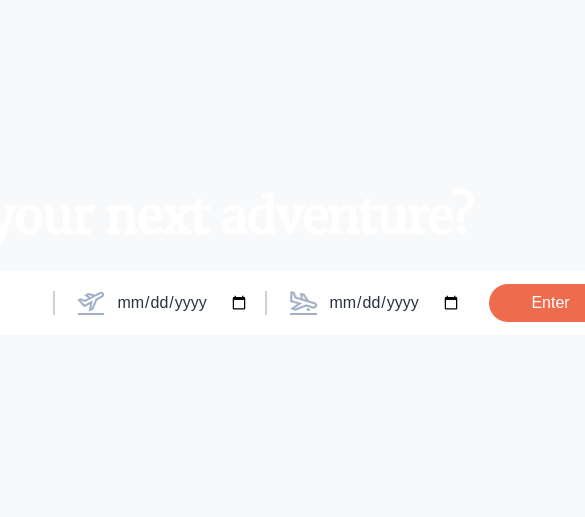
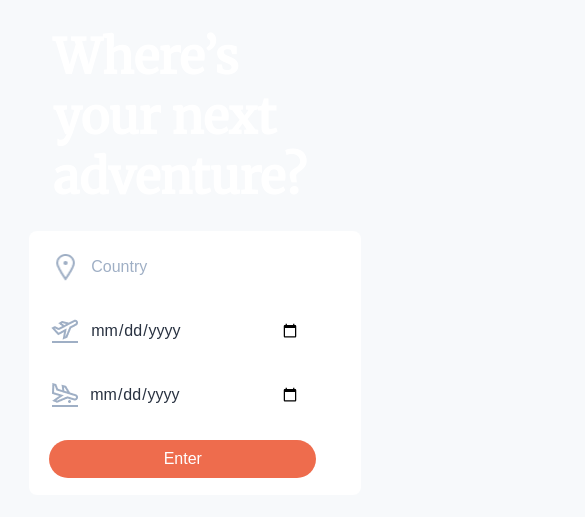
Before and after one commit to AndrewChZ/udacity-travel-journal, a website built with webpack: page src/client/views/index.html in a window 390 px wide. Shown: the part 173-690 px from the top of the page, 585 px wide, since content can reach past the window. Built offline with nearby package versions, Linux system fonts and the light colour scheme; no server answers; files whose address does not match are found by name; a web font is replaced by a local one.

Commit message:
added in media queries for homepage

```diff
--- a/src/client/script/form-button.js
+++ b/src/client/script/form-button.js
@@ -91,15 +91,23 @@ function displaySearchInput() {
     <div id="search-input">
         <h2>Where’s your next adventure?</h2>
         <form>
+            <div id="form-country">
                 <img src="../client/img/icn_location.png" class="searchIcon">
                 <input type="text" placeholder="Country" id="country-field"></input>
-            <div class="search-divider"></div>
+            </div>
+            <!-- <div class="search-divider"></div> -->
+            <div id="form-depart">
                 <img src="../client/img/icn_flight-depart.png" class="searchIcon">
                 <input type="date" id="startDate" placeholder="From"></input>
-            <div class="search-divider"></div>
+            </div>
+            <!-- <div class="search-divider"></div> -->
+            <div id="form-arrive">
                 <img src="../client/img/icn_flight-arrive.png" class="searchIcon">
                 <input type="date" id="endDate" placeholder="To"></input>
+            </div>
+            <div id="form-button">
                 <input type="submit" id="fetch-button" value="Enter">
+            </div>
         </form>
     </div>
 </div>
--- a/src/client/style/style.scss
+++ b/src/client/style/style.scss
@@ -49,7 +49,8 @@ input:focus {
 input[type=submit]  {
   // flex-grow: auto;
   // flex-basis: auto;
-  margin: 0.75rem;
+  width: 100%;
+  margin: 0;
   padding: 0.625rem 2.625rem;
   background-color: $color-orange;
   border-radius: 3.75rem;
@@ -63,6 +64,9 @@ input[type=submit]:hover {
 
 input[type=text]  {
   flex-grow: 3;
+}
+input[type=date]  {
+  width: 100%;
 }
 
 input[type=text]::placeholder  {
@@ -99,19 +103,38 @@ body {
 
 
       form {
-        display: flex;
         background-color: $color-white;
         border-radius: 5.375rem;
         justify-content: space-between;
         margin: 0;
         align-items: center;
         // width: 100%;
-        // flex-grow: 1;
+        padding: 1rem 1.25rem 1rem 1.25rem;
+        display: grid;
+        grid-template-rows: 2.5rem;
+        column-gap: 1.25rem;
+        grid-template-columns: repeat(12, 3.625rem);
+        grid-template-areas:
+          "country country country country departure departure departure arrival arrival arrival button button"
+        ;
+
+        #form-country { grid-area: country }
+        #form-depart { grid-area: departure }
+        #form-arrive { grid-area: arrival }
+        #form-button { grid-area: button }
+
+        #form-country, #form-depart, #form-arrive, #form-button {
+          display: flex;
+          flex-direction: row;
+          align-items: center;
+          width: 100%;
+          // padding: 1rem 0.5rem 1rem 1.25rem;
+        }
 
         .searchIcon {
           width: 2rem;
           height: 2rem;
-          margin: 1rem 0.5rem 1rem 1.25rem;
+          margin: 0rem 0.5rem 0rem 0rem;
         }
 
         .search-divider {
@@ -197,3 +220,58 @@ body {
     }
   }
 }
+
+/************************************************/
+/*                 Media Queries                */
+/************************************************/
+
+/* Tablet */
+
+@media only screen and (max-width: 1024px) {
+  #search-input {
+    max-width: 85%;
+  }
+
+  body {
+    #bg-image {
+      #search-input {
+        form {
+          border-radius: 1rem;
+          grid-template-areas:
+                "country country"
+                "departure arrival"
+                "button button";
+          grid-template-rows: repeat(3, 2.5rem);
+          grid-template-columns: repeat(2, 1fr);
+          row-gap: 1.5rem;
+        }
+      }
+    }
+  }
+}
+
+/* Mobile */
+
+@media only screen and (max-width: 640px) {
+  #search-input {
+    max-width: 85%;
+  }
+
+  body {
+    #bg-image {
+      #search-input {
+        form {
+          border-radius: 0.5rem;
+          grid-template-areas:
+                "country"
+                "departure"
+                "arrival"
+                "button";
+          grid-template-rows: repeat(4, 2.5rem);
+          grid-template-columns: repeat(2, 1fr);
+          row-gap: 1.5rem;
+        }
+      }
+    }
+  }
+}
--- a/src/client/views/index.html
+++ b/src/client/views/index.html
@@ -11,15 +11,23 @@
             <div id="search-input">
                 <h2>Where’s your next adventure?</h2>
                 <form>
+                    <div id="form-country">
                         <img src="../client/img/icn_location.png" class="searchIcon">
                         <input type="text" placeholder="Country" id="country-field"></input>
-                    <div class="search-divider"></div>
+                    </div>
+                    <!-- <div class="search-divider"></div> -->
+                    <div id="form-depart">
                         <img src="../client/img/icn_flight-depart.png" class="searchIcon">
                         <input type="date" id="startDate" placeholder="From"></input>
-                    <div class="search-divider"></div>
+                    </div>
+                    <!-- <div class="search-divider"></div> -->
+                    <div id="form-arrive">
                         <img src="../client/img/icn_flight-arrive.png" class="searchIcon">
                         <input type="date" id="endDate" placeholder="To"></input>
+                    </div>
+                    <div id="form-button">
                         <input type="submit" id="fetch-button" value="Enter">
+                    </div>
                 </form>
             </div>
         </div>
```
Lines whose indentation alone changed are shown as unchanged.
